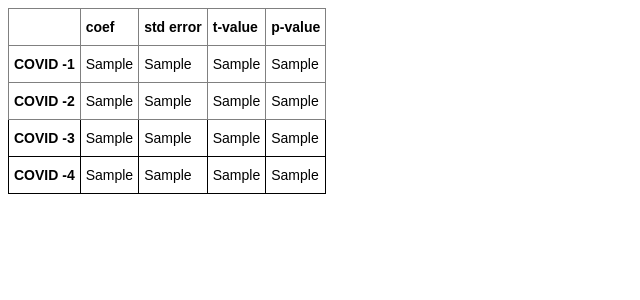
After one commit to nkirbit/Capstone, a Flask app: template templates/table_test.html in a window 1280 px wide. The commit adds this page. Shown: the top 300 px of the page, without its empty margins (0-640 px from the left). Run offline with Flask 2, Linux system fonts and the light colour scheme; the template is opened without the code that fills it: most values are stand-ins (such as "Sample title", 1, 10 or a date in 2020).

Commit message:
Adding summary table

```diff
--- a/app.py
+++ b/app.py
@@ -4,6 +4,7 @@ from flask import Flask, render_template, request, redirect
 import datetime
 import build_model
 import get_latest_covid
+import model_analysis
 
 app = Flask(__name__)
 app.vars={}
@@ -19,13 +20,23 @@ def index():
 
 @app.route('/make_chart', methods=['GET', 'POST'])
 def make_chart():
-    model = build_model.generate_model(app.vars['business'])
+    business, state = app.vars['business'], app.vars['state']
+    model = build_model.generate_model(business)
     coefs = model.params[1:5]
     average = sum(coefs)/4
+    table_values, f_p_value, output_string = model_analysis.do_some_analysis(model,state,business)
     altair_json, latest_date = get_latest_covid.make_covid_plot(app.vars['state'])
     return render_template('make_chart.html',state_html =app.vars['state'], \
     business_html = app.vars['business'], average=average, \
-    chart_json = altair_json, date_string = latest_date)
+    chart_json = altair_json, date_string = latest_date, \
+    t1 = round(table_values[0][0],3), t2 = round(table_values[1][0],3),\
+    t3 = round(table_values[2][0],3), t4 = round(table_values[3][0],3), \
+    t5 = round(table_values[0][1],3), t6 = round(table_values[1][1],3), \
+    t7 = round(table_values[2][1],3), t8 = round(table_values[3][1],3), \
+    t9 = round(table_values[0][2],3), t10 = round(table_values[1][2],3), \
+    t11 = round(table_values[2][2],3), t12 = round(table_values[3][2],3), \
+    t13 = round(table_values[0][3],3), t14 = round(table_values[1][3],3), \
+    t15 = round(table_values[2][3],3), t16 = round(table_values[3][3],3))
 
 if __name__=='__main__':
     app.run()
--- a/templates/index.html
+++ b/templates/index.html
@@ -83,6 +83,7 @@
         <option>Movie Theater</option>
       	<option>Nightclub</option>
         <option>Restaurant</option>
+        <option>Covid</option>
       </select>
     </p>
       <input type="submit">
--- /dev/null
+++ b/templates/table_test.html
@@ -0,0 +1,54 @@
+<!DOCTYPE html>
+<html>
+<style type="text/css">
+.tg  {border-collapse:collapse;border-spacing:0;}
+.tg td{border-color:black;border-style:solid;border-width:1px;font-family:Arial, sans-serif;font-size:14px;
+  overflow:hidden;padding:10px 5px;word-break:normal;}
+.tg th{border-color:black;border-style:solid;border-width:1px;font-family:Arial, sans-serif;font-size:14px;
+  font-weight:normal;overflow:hidden;padding:10px 5px;word-break:normal;}
+.tg .tg-0pky{border-color:inherit;text-align:left;vertical-align:top}
+.tg .tg-0lax{text-align:left;vertical-align:top}
+</style>
+<table class="tg">
+<thead>
+  <tr>
+    <th class="tg-0pky"></th>
+    <th class="tg-0pky"><span style="font-weight:bold">coef</span></th>
+    <th class="tg-0pky"><span style="font-weight:bold">std error</span></th>
+    <th class="tg-0pky"><span style="font-weight:bold">t-value</span></th>
+    <th class="tg-0pky"><span style="font-weight:bold">p-value</span></th>
+  </tr>
+</thead>
+<tbody>
+  <tr>
+    <td class="tg-0pky"><span style="font-weight:bold">COVID -1</span></td>
+    <td class="tg-0pky">{{t1}}</td>
+    <td class="tg-0pky">{{t2}}</td>
+    <td class="tg-0pky">{{t3}}</td>
+    <td class="tg-0pky">{{t4}}</td>
+  </tr>
+  <tr>
+    <td class="tg-0pky"><span style="font-weight:bold">COVID -2</span></td>
+    <td class="tg-0pky">{{t5}}</td>
+    <td class="tg-0pky">{{t6}}</td>
+    <td class="tg-0pky">{{t7}}</td>
+    <td class="tg-0pky">{{t8}}</td>
+  </tr>
+  <tr>
+    <td class="tg-0lax"><span style="font-weight:bold">COVID -3</span></td>
+    <td class="tg-0lax">{{t9}}</td>
+    <td class="tg-0lax">{{t10}}</td>
+    <td class="tg-0lax">{{t11}}</td>
+    <td class="tg-0lax">{{t12}}</td>
+  </tr>
+  <tr>
+    <td class="tg-0lax"><span style="font-weight:bold">COVID -4</span></td>
+    <td class="tg-0lax">{{t13}}</td>
+    <td class="tg-0lax">{{t14}}</td>
+    <td class="tg-0lax">{{t15}}</td>
+    <td class="tg-0lax">{{t16}}</td>
+  </tr>
+</tbody>
+</table>
+</body>
+</html>
```
Also changed, not shown: model_analysis.py (added, +17 -0 lines), templates/make_chart.html (+55 -2 lines).
